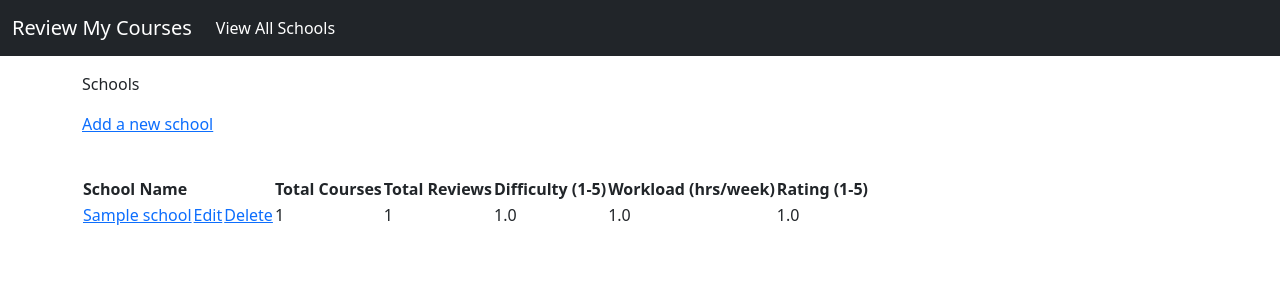
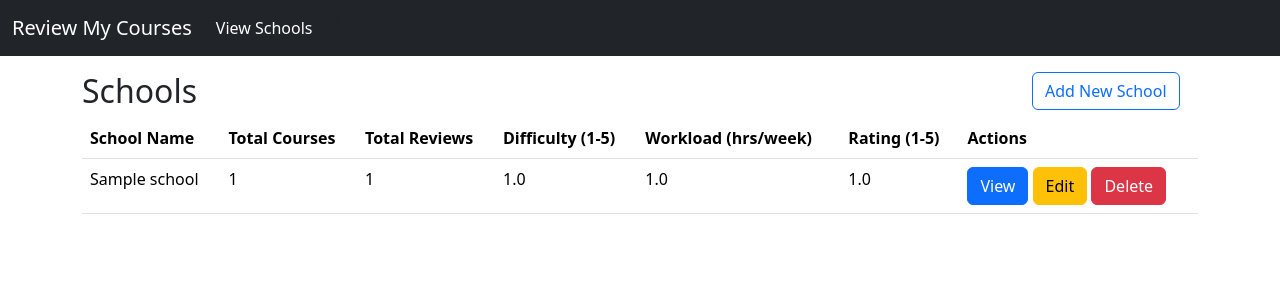
Before and after one commit to nkallem/review_my_courses, a Django app: page /schools/ in a window 1280 px wide. Shown: the top 300 px of the page. Run offline with Django 4.2, Linux system fonts and the light colour scheme; tables that the repository leaves empty hold one stand-in row (values such as "Sample post"); some libraries are stand-ins or nearby versions.

Commit message:
Added styling for schools.html

```diff
--- a/review_my_courses/templates/review_my_courses/base.html
+++ b/review_my_courses/templates/review_my_courses/base.html
@@ -24,8 +24,8 @@
           <ul class="navbar-nav me-auto mb-2 mb-lg-0">
             <li class="nav-item">
               <a class="nav-link active" aria-current="page"
-                 href="{% url 'review_my_courses:schools' %}">View All Schools</a>
-            </li>
+                 href="{% url 'review_my_courses:schools' %}">View Schools</a>
+            </li>bo
           </ul>
         </div>
       </div>
@@ -40,6 +40,8 @@
         </div>
     </main>
 
+
+
 </body>
 
 </html>
--- a/review_my_courses/templates/review_my_courses/schools.html
+++ b/review_my_courses/templates/review_my_courses/schools.html
@@ -1,32 +1,46 @@
 {% extends 'review_my_courses/base.html' %}
 
 {% block content %}
-
-    <p>Schools</p>
-    <p></p><a href="{% url 'review_my_courses:new_school' %}">Add a new school</a></p>
-    <br>
-    <table>
+    <div class="table-wrapper">
+        <div class="table-title">
+                <div class="row">
+                    <div class="col-sm-10"><h2>Schools</h2></div>
+                    <div class="col-sm-2">
+                        <a href="{% url 'review_my_courses:new_school' %}" class="btn btn-outline-primary" role="button">Add New School</a>
+                    </div>
+                </div>
+        </div>
+        <table class="table table-hover">
+            <thead>
                 <tr>
-            <th colspan="3">School Name</th>
+                    <th>School Name</th>
                     <th>Total Courses</th>
                     <th>Total Reviews</th>
                     <th>Difficulty (1-5)</th>
                     <th>Workload (hrs/week)</th>
                     <th>Rating (1-5)</th>
+                    <th>Actions</th>
                 </tr>
+            </thead>
 
+            <tbody>
                 {% for school in schools %}
                     <tr>
-                <td><a href="{% url 'review_my_courses:school' school.id %}">{{ school.name }}</a></td>
-                <td><a href="{% url 'review_my_courses:edit_school' school.id %}">Edit</a></td>
-                <td><a href="{% url 'review_my_courses:delete_school' school.id %}">Delete</a></td>
+                        <td>{{ school.name }}</td>
                         <td>{{ school.total_courses }}</td>
                         <td>{{ school.total_reviews }}</td>
                         <td>{{ school.average_difficulty|default_if_none:"N/A" }}</td>
                         <td>{{ school.average_workload|default_if_none:"N/A" }}</td>
                         <td>{{ school.average_rating|default_if_none:"N/A" }}</td>
+                        <td>
+                            <a href="{% url 'review_my_courses:school' school.id %}" class="btn btn-primary">View</a>
+                            <a href="{% url 'review_my_courses:edit_school' school.id %}" class="btn btn-warning">Edit</a>
+                            <a href="{% url 'review_my_courses:delete_school' school.id %}" class="btn btn-danger">Delete</a>
+                        </td>
                     </tr>
                 {% endfor %}
+            </tbody>
         </table>
+    </div>
 
 {% endblock content %}
```
Lines whose indentation alone changed are shown as unchanged.
